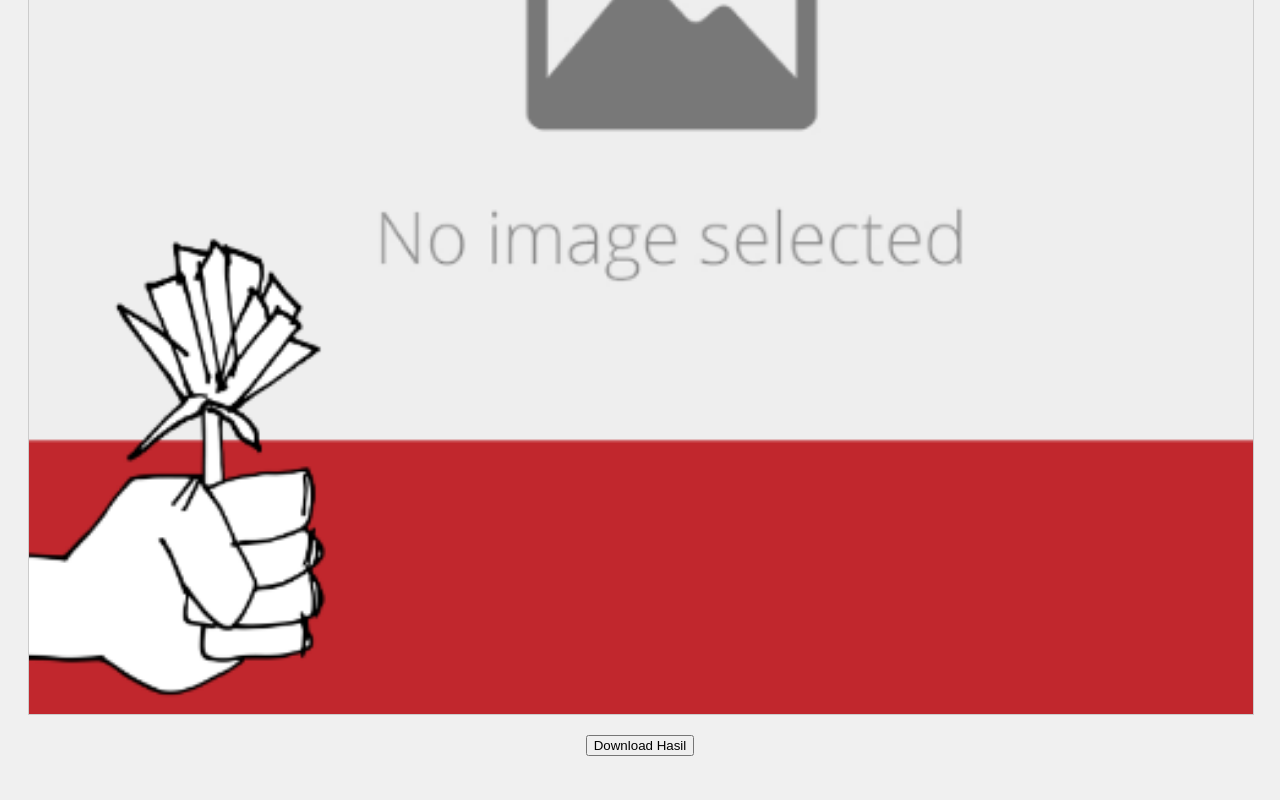
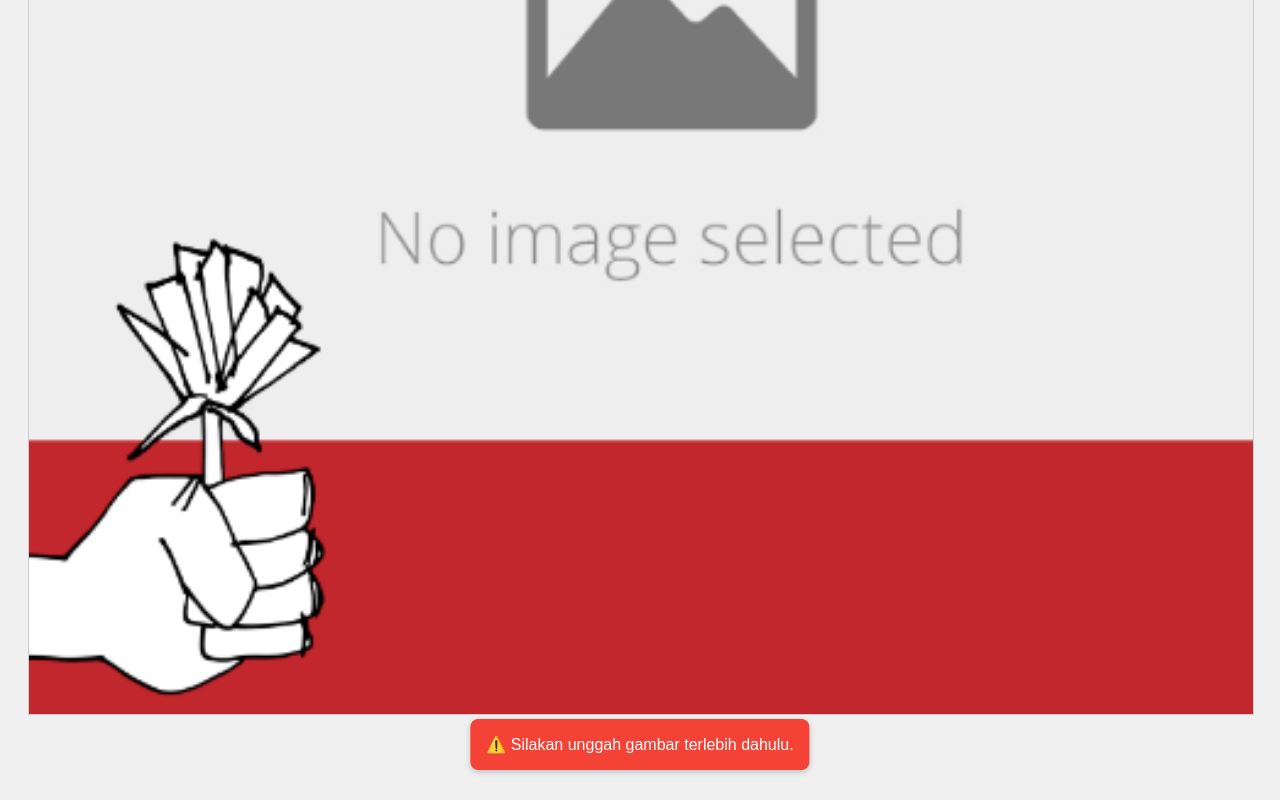
Before and after one commit to xtcodes/twibbon-apk, a plain HTML site: page index.html in a window 1280 px wide. Both pictures are taken after a click on the button "Download Hasil". Shown: the part 656-1456 px from the top of the page. Drawn offline with Linux system fonts and the light colour scheme.

Commit message:
Update index.html

```diff
--- a/index.html
+++ b/index.html
@@ -7,6 +7,8 @@
   <link rel="stylesheet" href="style.css">
 </head>
 <body>
+  <div id="toast" class="toast">Silakan unggah gambar terlebih dahulu</div>
+
   <h1>Twibbon Maker</h1>
 
   <p>
```
